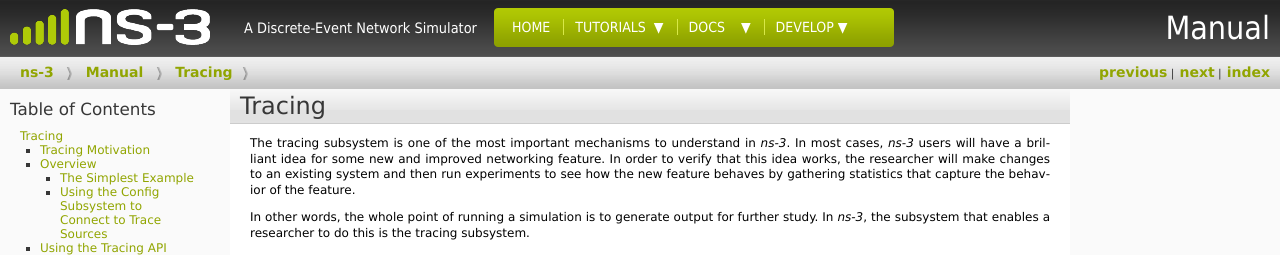
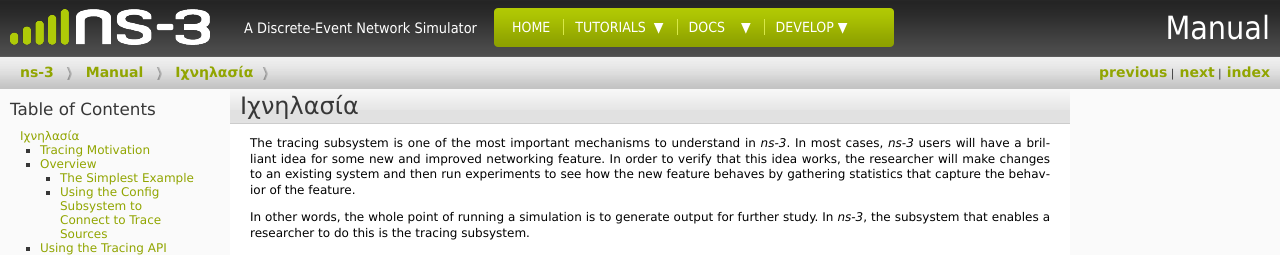
Before and after one commit to maupatras/ns3_team_2B, a Sphinx documentation site: the page built from ns-3.22/doc/manual/source/tracing.rst, in a window 1280 px wide and 900 px high. Shown: the top 255 px of the window. Built offline with Sphinx 7.4.7, drawn with Linux system fonts in a browser that asks for light colours; formulas are drawn with MathJax 3; pages that are not in the unit, such as notebooks, are missing from menus.

Commit message:
Initial commit
Test

```diff
--- a/ns-3.22/doc/manual/source/tracing.rst
+++ b/ns-3.22/doc/manual/source/tracing.rst
@@ -1,7 +1,9 @@
 .. include:: replace.txt
 .. highlight:: cpp
 
-Tracing
+.. Tracing
+
+Ιχνηλασία
 -------
 
 The tracing subsystem is one of the most important mechanisms to understand in
```
